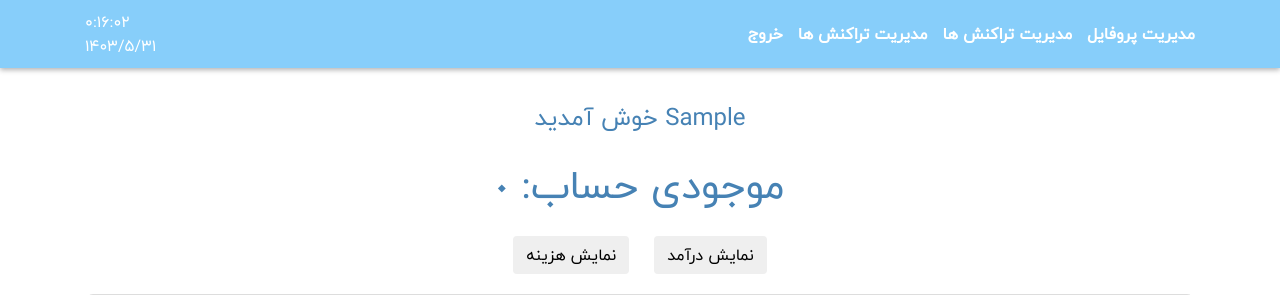
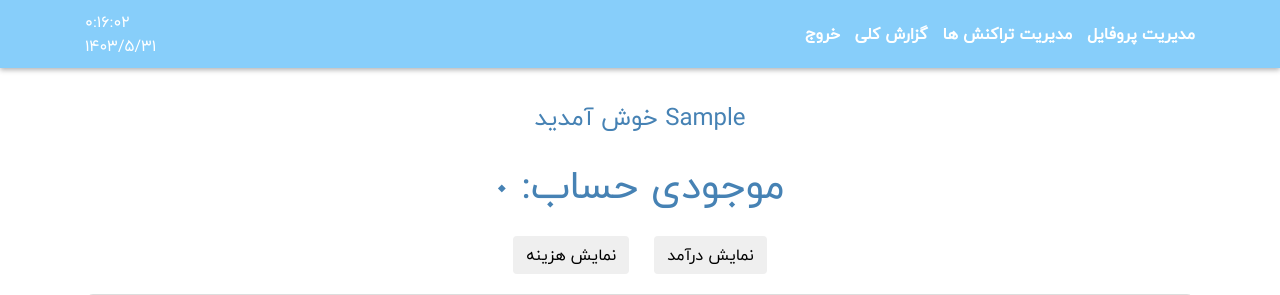
Before and after one commit to AhEsmaeili79/Account_balance, a Django app: page / in a window 1280 px wide. Shown: the top 295 px of the page. Run offline with Django 4.2, Linux system fonts and the light colour scheme; the visitor is signed in with stand-in values (Sample User, id 1); data that the repository does not hold is empty; some libraries are stand-ins or nearby versions.

Commit message:
little_changes

```diff
--- a/Account_balance/static/css/style.css
+++ b/Account_balance/static/css/style.css
@@ -76,7 +76,7 @@ body::before {
 }
 
 .topbar .user-actions a:hover {
-    color: #000000;
+    color: #68f1cf;
 }
 
 
--- a/templates/partials/_topbar.html
+++ b/templates/partials/_topbar.html
@@ -4,7 +4,7 @@
             {% if user.is_authenticated %}
                 <a href="{% url 'index' %}" id="signupLink">مدیریت پروفایل</a>
                 <a href="{% url 'transactions' %}" id="signupLink">مدیریت تراکنش ها</a>
-                <a href="{% url 'generalreport' %}" id="signupLink">مدیریت تراکنش ها</a>
+                <a href="{% url 'generalreport' %}" id="signupLink">گزارش کلی</a>
                 <a href="{% url 'logout' %}" id="logoutLink">خروج</a>
             {% else %}
                 <a href="{% url 'login' %}" id="signupLink">ورود</a>
```
Also changed, not shown: transactions/migrations/0005_alter_transactions_transaction_date_and_more.py (added), transactions/migrations/0006_alter_transactions_transaction_time_and_more.py (added).
